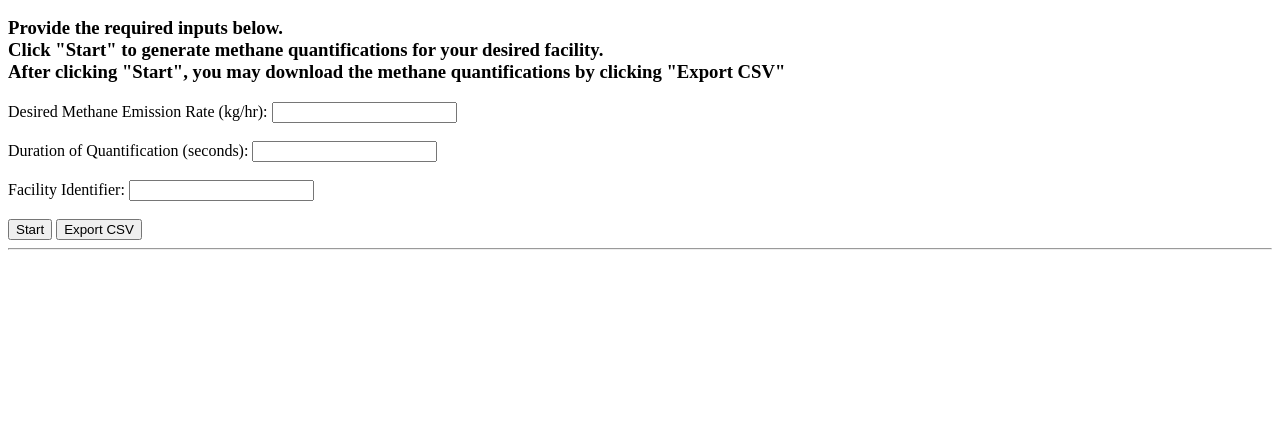
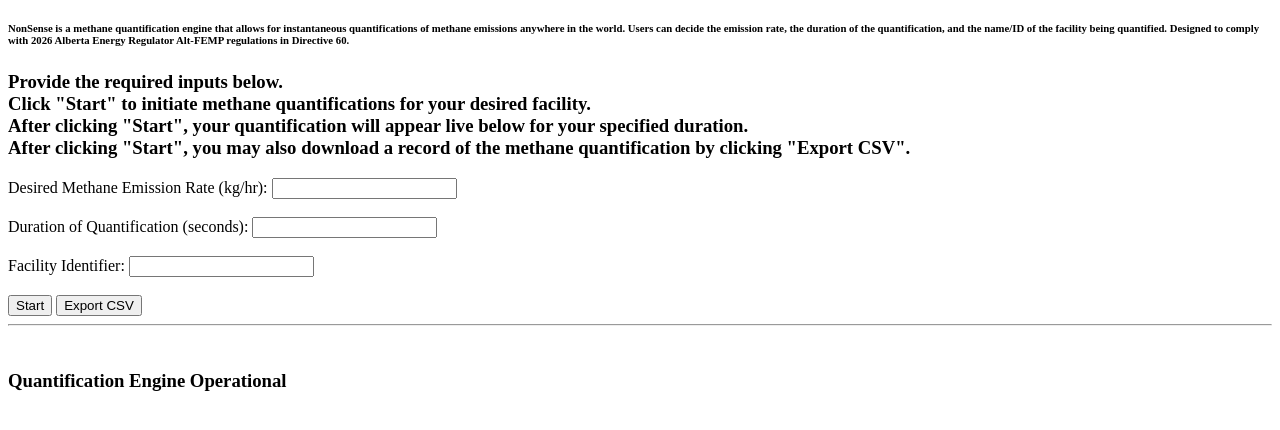
Before and after one commit to NonSense-Solutions/NonSense, a plain HTML site: page index.html in a window 1280 px wide. Shown: the part 50-480 px from the top of the page. Drawn offline with Linux system fonts and the light colour scheme.

Commit message:
Add files via upload

```diff
--- a/index.html
+++ b/index.html
@@ -6,9 +6,11 @@
 <body>
 
 <h2>NonSense Methane Quantification Solution</h2>
+<h6>NonSense is a methane quantification engine that allows for instantaneous quantifications of methane emissions anywhere in the world. Users can decide the emission rate, the duration of the quantification, and the name/ID of the facility being quantified. Designed to comply with 2026 Alberta Energy Regulator Alt-FEMP regulations in Directive 60.</h6>
 <h3>Provide the required inputs below.<br>
-Click "Start" to generate methane quantifications for your desired facility.<br>
-After clicking "Start", you may download the methane quantifications by clicking "Export CSV"</h3>
+Click "Start" to initiate methane quantifications for your desired facility.<br>
+After clicking "Start", your quantification will appear live below for your specified duration.<br>
+After clicking "Start", you may also download a record of the methane quantification by clicking "Export CSV".</h3>
 
 <label>Desired Methane Emission Rate (kg/hr): </label>
 <input id="rate" type="number" step="0.01">
@@ -28,7 +30,9 @@
 <button onclick="startRun()">Start</button>
 <button onclick="downloadCSV()">Export CSV</button>
 
-<hr>
+<hr><br>
+
+<h3> Quantification Engine Operational <h3> <br>
 
 <h3 id="facilityDisplay"></h3>
 <h1 id="rateDisplay"></h1>
```
